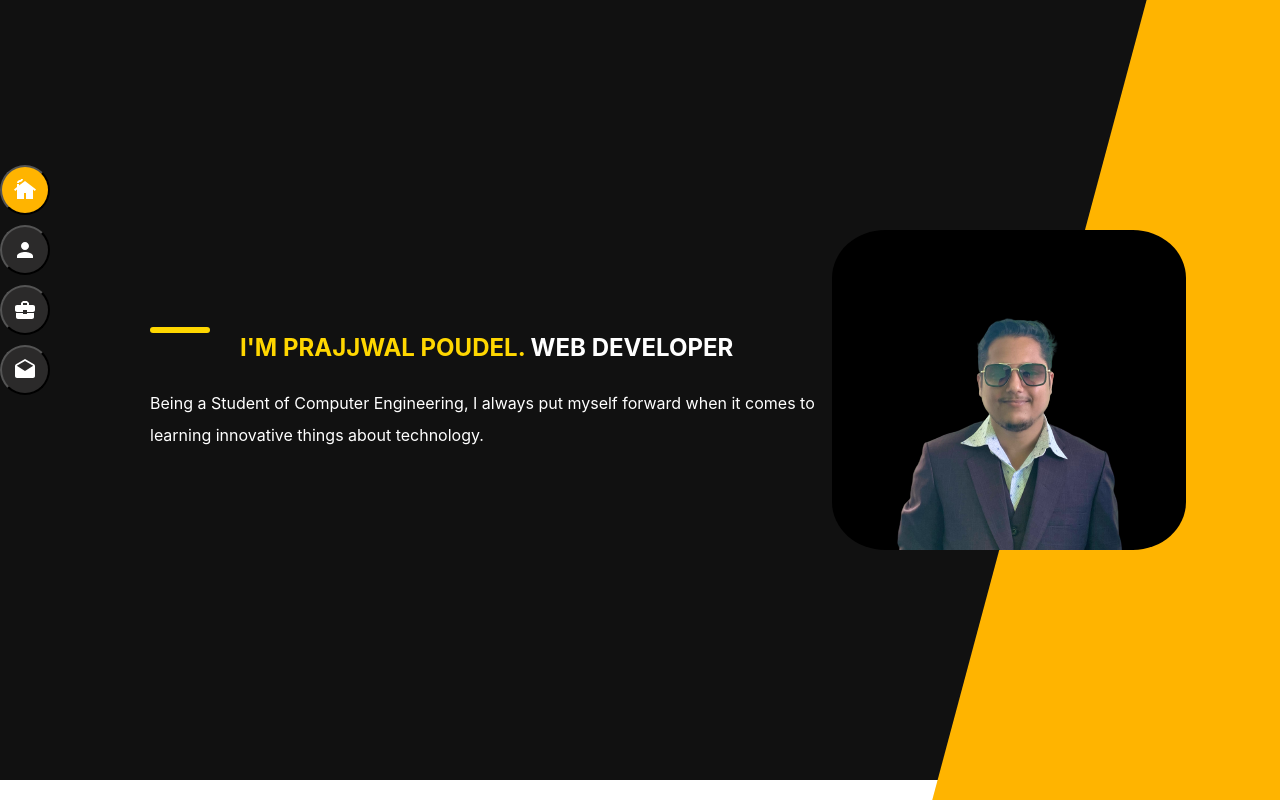
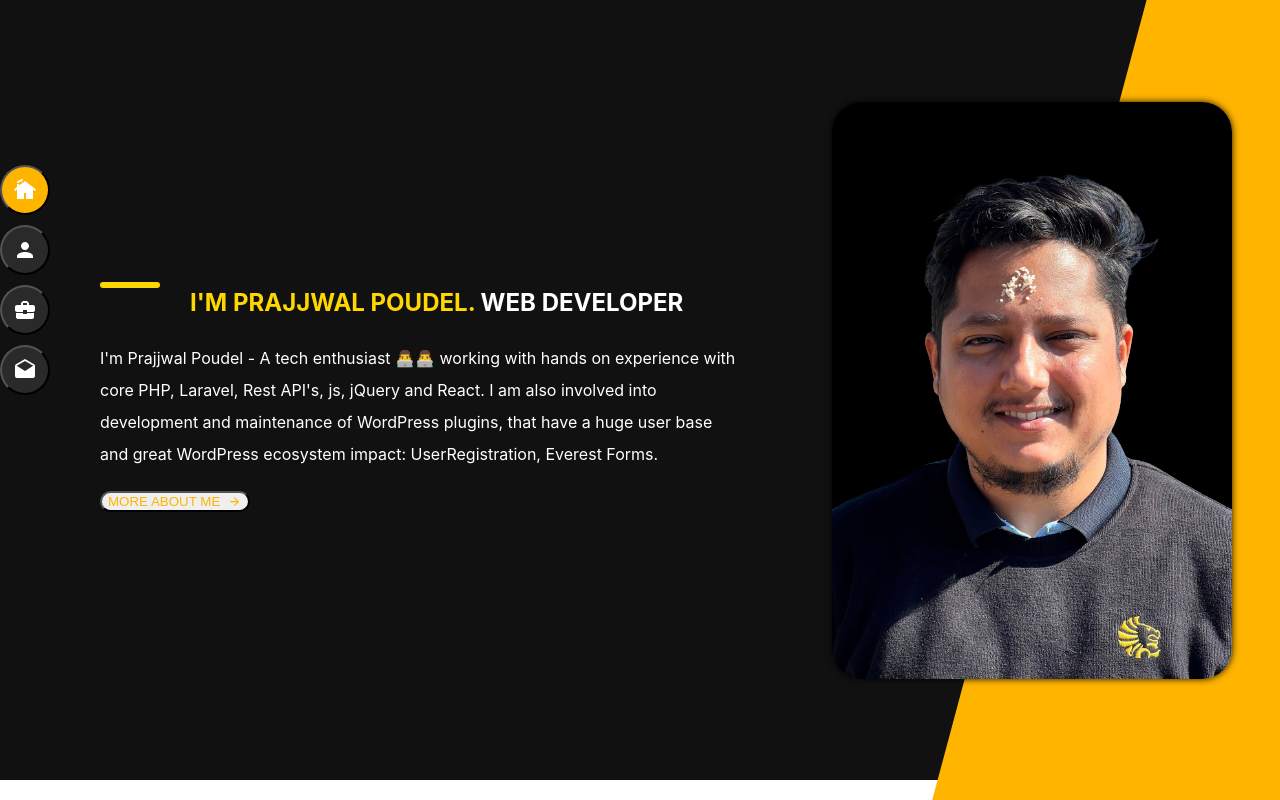
Before and after one commit to iamprazol/my-react-portfolio, a React (Create React App) app: page / in a window 1280 px wide. Shown: the top 800 px of the page. Built offline with nearby package versions, Linux system fonts and the light colour scheme; the HTML template or start-up script is replaced by a standard one.

Commit message:
Home Page contents changed

```diff
--- a/src/components/home/Home.js
+++ b/src/components/home/Home.js
@@ -1,14 +1,34 @@
-import React, { Fragment } from "react";
-import { Flex, Heading, Text, Box, Image } from "@chakra-ui/react";
+import React, { useState, Fragment } from "react";
+import {
+  Flex,
+  Heading,
+  Text,
+  Box,
+  Image,
+  Stack,
+  Button,
+  Link,
+  useDisclosure,
+  Modal,
+  ModalOverlay,
+  ModalContent,
+  ModalHeader,
+  ModalCloseButton,
+  ModalBody,
+  ModalFooter,
+} from "@chakra-ui/react";
+import { ArrowForwardIcon, ViewIcon } from "@chakra-ui/icons";
 import myPic from "../../me.png";
 
 const Home = () => {
+  const { isOpen, onOpen, onClose } = useDisclosure();
+
   return (
     <Fragment>
       <Flex
         direction="column"
         flex="1"
-        paddingLeft="150px"
+        padding="0px 90px 0px 100px"
         minHeight="90vh"
         justify="center"
       >
@@ -30,13 +50,99 @@ const Home = () => {
           </Heading>
         </Flex>
         <Text color="white" mt={5} lineHeight={2}>
-          Being a Student of Computer Engineering, I always put myself forward
-          when it comes to learning innovative things about technology.
+          I'm Prajjwal Poudel - A tech enthusiast 👨‍💻👨‍💻 working with hands on
+          experience with core PHP, Laravel, Rest API's, js, jQuery and React. I
+          am also involved into development and maintenance of WordPress
+          plugins, that have a huge user base and great WordPress ecosystem
+          impact: UserRegistration, Everest Forms.
         </Text>
+        <Stack direction="row" spacing={4} mt={5} alignItems={"center"}>
+          <Button
+            colorScheme="whiteAlpha"
+            variant="outline"
+            rightIcon={<ArrowForwardIcon />}
+            color={"#ffb400"}
+            borderRadius={"35px"}
+            onClick={onOpen}
+          >
+            MORE ABOUT ME
+          </Button>
+          <Modal
+            isOpen={isOpen}
+            onClose={onClose}
+            size={"xl"}
+            scrollBehavior={"inside"}
+          >
+            <ModalOverlay />
+            <ModalContent>
+              <ModalHeader color={"white"} textAlign={"center"}>
+                SUMMARY
+              </ModalHeader>
+              <ModalCloseButton color={"white"} />
+              <ModalBody>
+                <Flex direction="column">
+                  <Text mt={5} lineHeight={2}>
+                    I am currently working as Senior PHP Developer cum WordPress
+                    Plugin Developer ( Team Lead ) for two WordPress Pluginsi.e
+                    User Registration and Everest Forms at ThemeGrill Pvt. Ltd
+                    located at Nepal. All the decision regarding both the
+                    plugins are made by me.
+                  </Text>
+                  <Text mt={5} lineHeight={2}>
+                    Before joining ThemeGrill i was working as a Laravel
+                    developer at infomax Pvt. Ltd During my time there i was
+                    working on projects that didnot make it up to the market and
+                    teaching new aspirants was also my job there, so it was more
+                    of a teaching job.
+                  </Text>
+                  <Text mt={5} lineHeight={2}>
+                    Before that i was working as a freelancer and developing web
+                    API's for mobile applications using Laravel. Most of the
+                    projects didn't make it up to the market, some did but
+                    couldnot keep up with it.
+                  </Text>
+                  <Text mt={5} lineHeight={2}>
+                    Describing myself, i am more of a Backend Developer mainly
+                    focused in PHP that said i am also confident in frontend
+                    development technologies also.
+                  </Text>
+                  <Text mt={5} lineHeight={2}>
+                    Aside from technical aspect i am more of a movies, series
+                    and animes loving person and would like to watch them when i
+                    get free. So thats all about me.
+                  </Text>
+                </Flex>
+              </ModalBody>
+              <ModalFooter>
+                <Link href="https://www.facebook.com/iamprazol/" isExternal>
+                  <Button colorScheme="facebook" mr={3}>
+                    Facebook
+                  </Button>
+                </Link>
+                <Link
+                  href="https://www.linkedin.com/in/prajjwal-poudel-980861178/"
+                  isExternal
+                >
+                  <Button colorScheme="linkedin" mr={3}>
+                    Linkedin
+                  </Button>
+                </Link>
+                <Link href="https://www.github.com/iamprazol/" isExternal>
+                  <Button mr={3}>Github</Button>
+                </Link>
+              </ModalFooter>
+            </ModalContent>
+          </Modal>
+        </Stack>
       </Flex>
       <Flex direction="column" flex="0 0 35%">
         <Box height="calc(100vh - 80px)" display="flex" alignItems="center">
-          <Image src={myPic} borderRadius="15%" zIndex={1} />
+          <Image
+            src={myPic}
+            borderRadius="30px"
+            zIndex={1}
+            style={{ boxShadow: "0 0 7px rgb(0 0 0 / 90%)" }}
+          />
         </Box>
       </Flex>
       <span
--- a/src/index.css
+++ b/src/index.css
@@ -16,3 +16,7 @@ code {
 .chakra-text, .chakra-heading {
 	color: white;
 }
+
+.chakra-modal-1 {
+	background-color: #111;
+}
```
Also changed, not shown: src/me.png.
